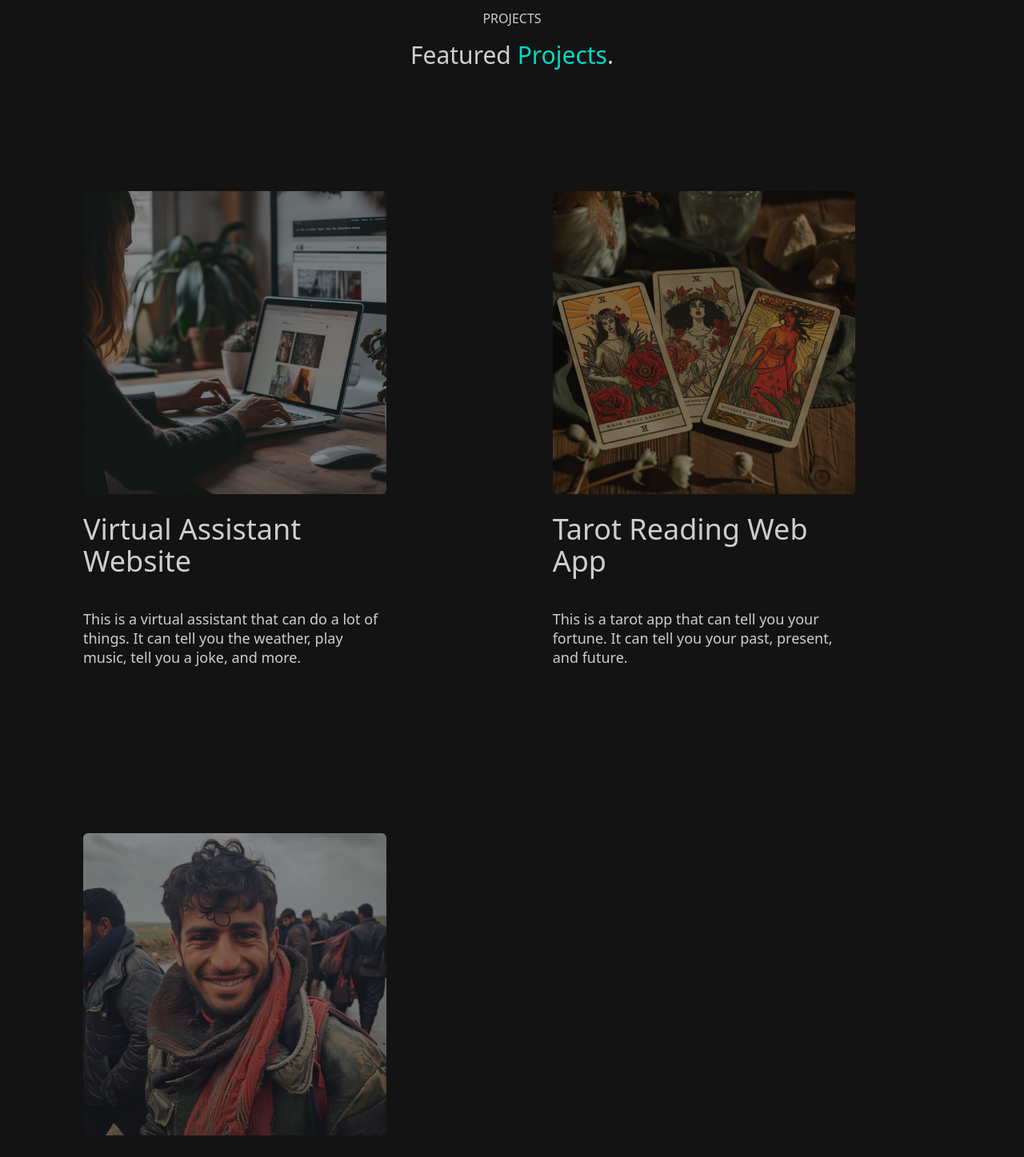
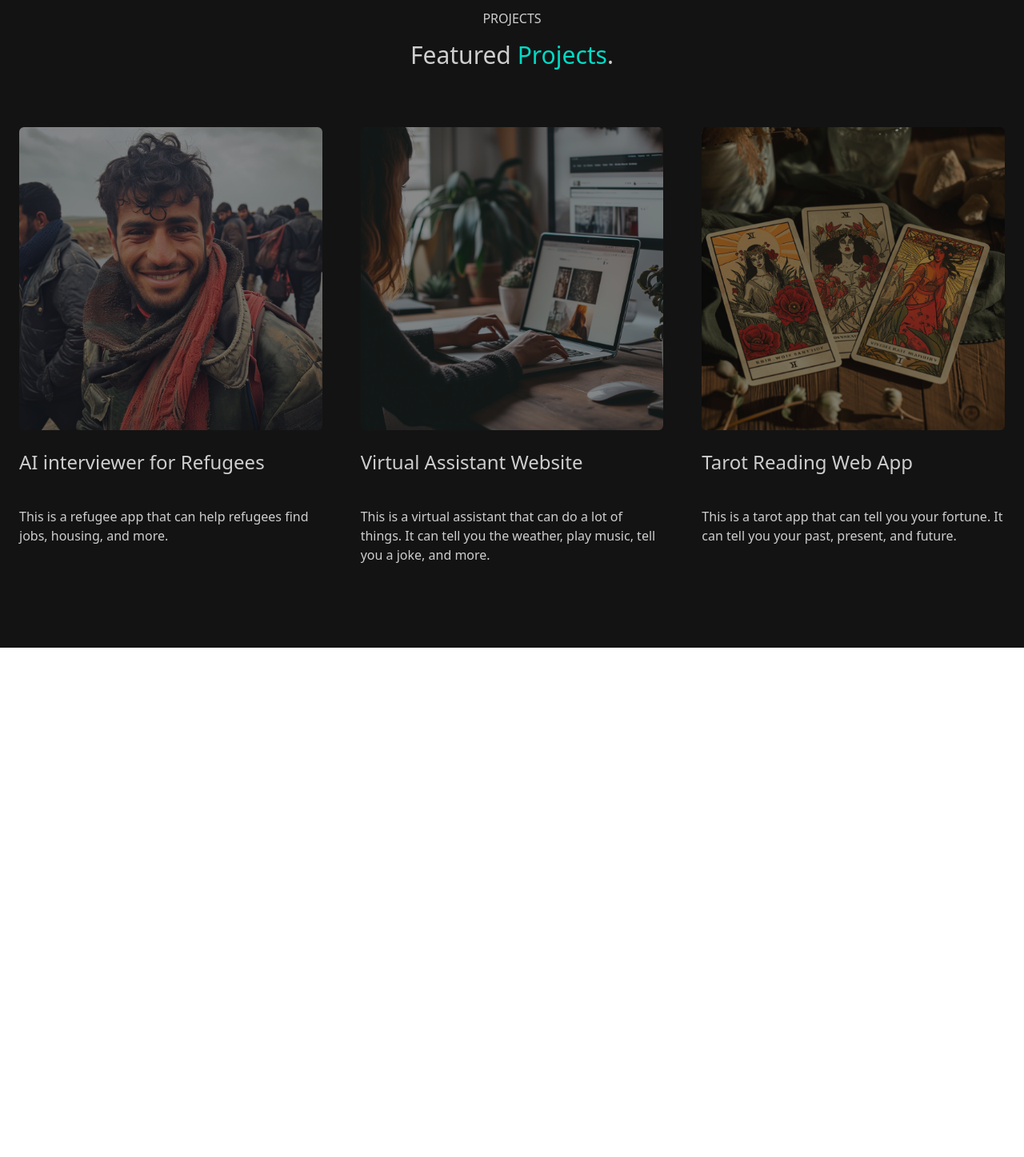
Before and after one commit to LordCail1/portfolio_front_end, a Next.js app: page / in a window 1280 px wide. Shown: the part 3460-4907 px from the top of the page at 80% size. After the commit the page ends 4270 px from the top, so only its background shows below. Built offline with nearby package versions, Linux system fonts and the light colour scheme; a web font is replaced by a local one.

Commit message:
FD-43 save my progress

```diff
--- a/src/components/ProjectCard/ProjectCard.tsx
+++ b/src/components/ProjectCard/ProjectCard.tsx
@@ -14,11 +14,11 @@ type Props = {
  */
 export default function ProjectCard({ src, alt, title, description }: Props) {
 	return (
-		<article className="m-20 group basis-1/3 cursor-pointer rounded-md p-6 hover:bg-eerie_black">
+		<article className={"group lg:m-0 grow cursor-pointer py-40 px-24 hover:bg-eerie_black lg:basis-1/3 lg:p-6"}>
 			<Image
 				src={src}
 				alt={alt}
-				className="mb-6 rounded-md opacity-50 transition group-hover:opacity-100"
+				className="mb-24 rounded-md opacity-50 transition group-hover:opacity-100 lg:mb-6"
 			/>
 			<ProjectsSectionTitle text={title} />
 			<ProjectsSectionDescription text={description} />
--- a/src/components/ProjectsSection/ProjectsSection.tsx
+++ b/src/components/ProjectsSection/ProjectsSection.tsx
@@ -24,7 +24,13 @@ export default function ProjectsSection() {
 				/>
 				{"."}
 			</SectionDescription>
-			<div className="flex flex-wrap">
+			<div className="relative flex flex-wrap justify-center">
+				<ProjectCard
+					src={refugeeImage}
+					alt="Image of a refugee coming into the country"
+					title="AI interviewer for Refugees"
+					description="This is a refugee app that can help refugees find jobs, housing, and more."
+				/>
 				<ProjectCard
 					src={virtualAssistantImage}
 					alt="Image of virtual assistant at work"
@@ -37,12 +43,6 @@ export default function ProjectsSection() {
 					title="Tarot Reading Web App"
 					description="This is a tarot app that can tell you your fortune. It can tell you your past, present, and future."
 				/>
-				<ProjectCard
-					src={refugeeImage}
-					alt="Image of a refugee coming into the country"
-					title="AI interviewer for Refugees"
-					description="This is a refugee app that can help refugees find jobs, housing, and more."
-				/>
 			</div>
 		</section>
 	)
--- a/src/components/ProjectsSection/ProjectsSectionDescription/ProjectsSectionDescription.tsx
+++ b/src/components/ProjectsSection/ProjectsSectionDescription/ProjectsSectionDescription.tsx
@@ -3,5 +3,5 @@ type Props = {
 }
 
 export default function ProjectsSectionDescription({ text }: Props) {
-	return <p className="text-american_silver text-lg leading-6">{text}</p>
+	return <p className="text-american_silver text-lg lg:text-base 2xl:text-lg leading-6">{text}</p>
 }
--- a/src/components/ProjectsSection/ProjectsSectionTitle/ProjectsSectionTitle.tsx
+++ b/src/components/ProjectsSection/ProjectsSectionTitle/ProjectsSectionTitle.tsx
@@ -6,5 +6,5 @@ type Props = {
  * This component returns the title of the projects section
  */
 export default function ProjectsSectionTitle({ text }: Props) {
-	return <h1 className="text-american_silver text-4xl mb-10">{text}</h1>
+	return <h1 className="text-american_silver text-4xl lg:text-xl xl:text-2xl 2xl:text-4xl mb-6 lg:mb-10">{text}</h1>
 }
```
